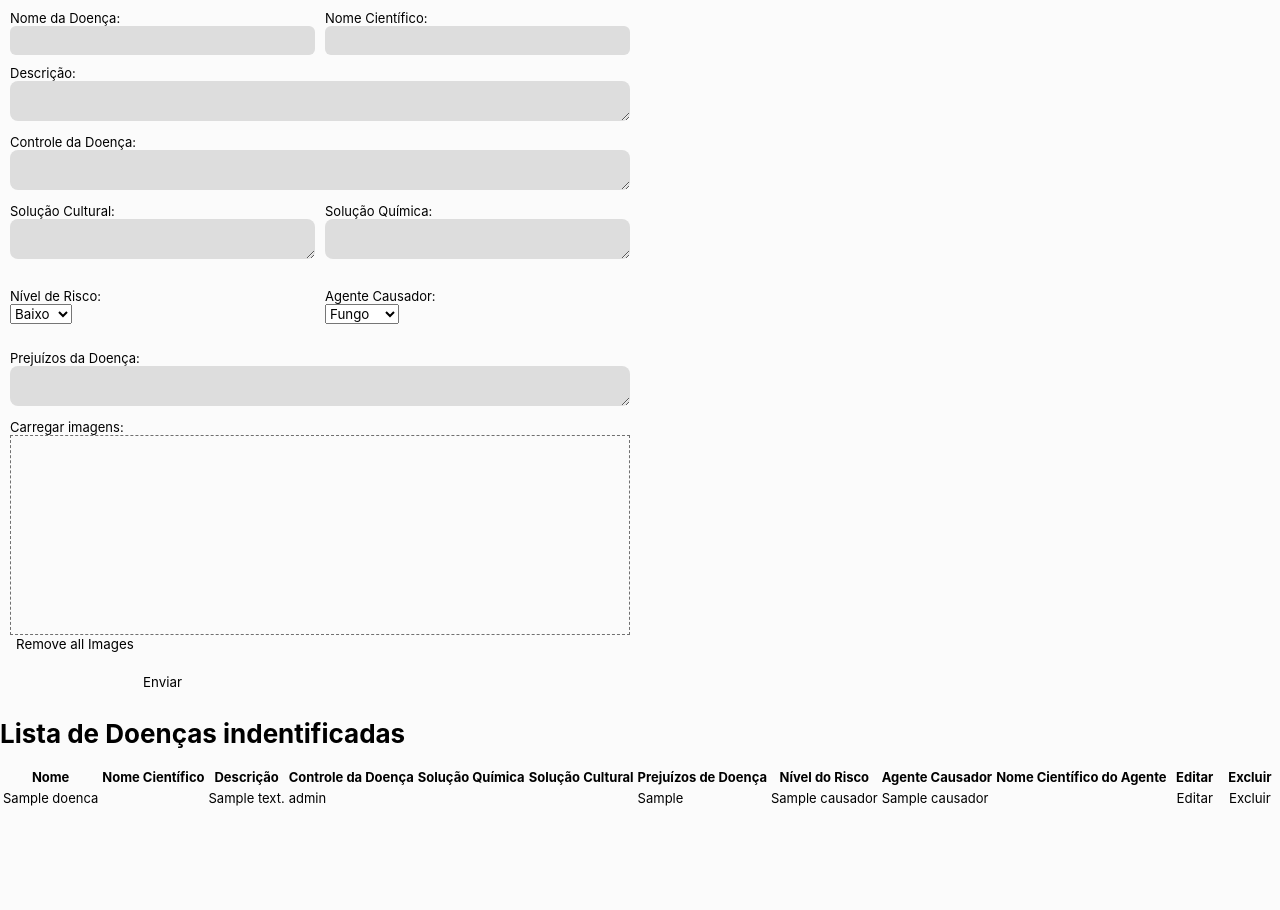
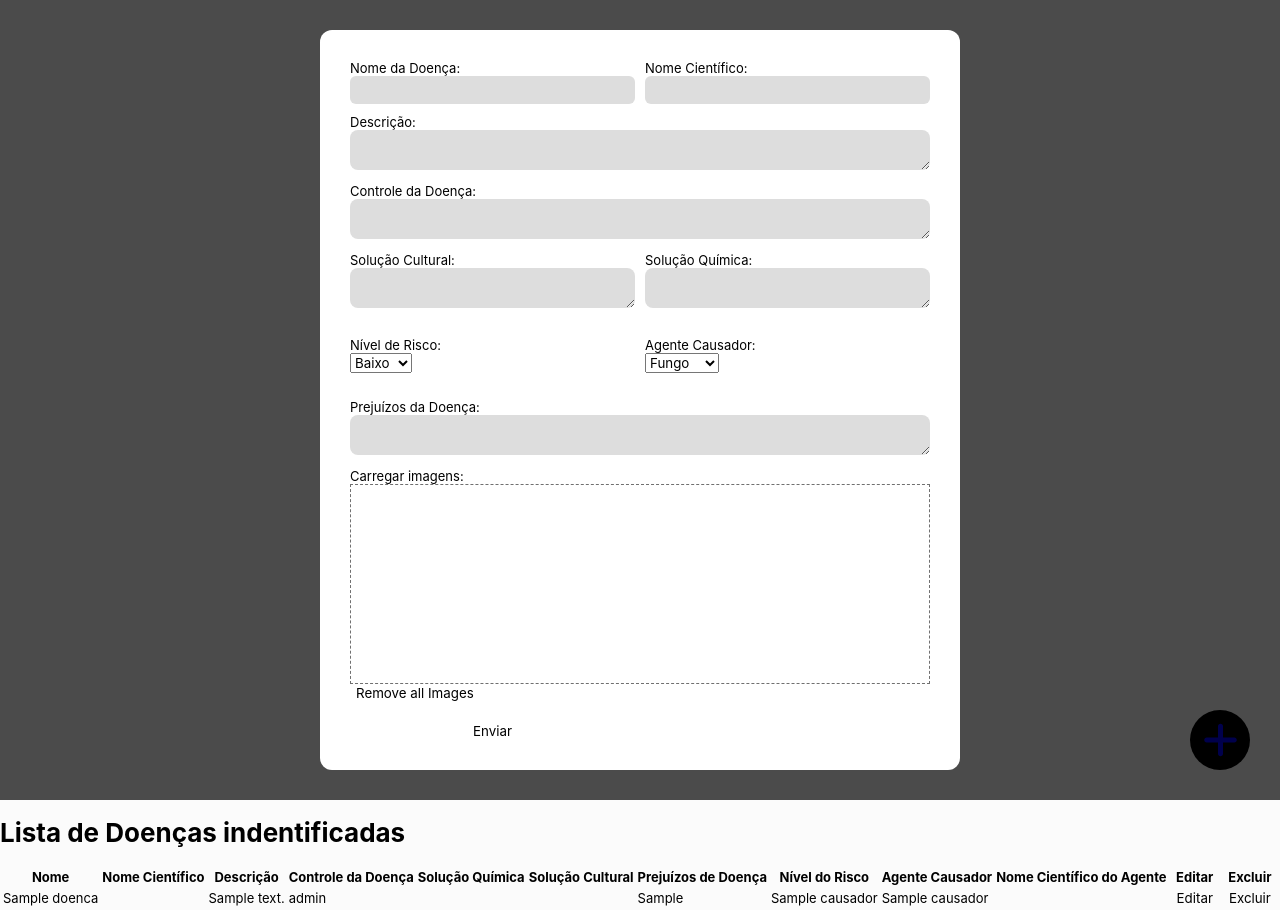
Before and after one commit to ViniciusCuest/Infinity-squad-website, a PHP site: page /CMS/MusaGo/ in a window 1280 px wide. Before the commit the page ends 806 px from the top, so only its background shows below. Run offline with PHP 8.4, Linux system fonts and the light colour scheme; tables that the repository leaves empty or names only in its code hold one stand-in row (values such as "Sample post"); data that the repository does not hold is empty.

Commit message:
New features

```diff
--- a/CMS/MusaGo/index.php
+++ b/CMS/MusaGo/index.php
@@ -11,6 +11,7 @@
 
 <body id="body">
    <form class="form-grid" action="../src/php/insert.php" method="post" enctype="multipart/form-data">
+      <div class="grid">
          <div class="diseaseName">
             <label for="nomeDoenca">Nome da Doença:</label><br>
             <input type="text" class="input-box" id="nomeDoenca" name="nomeDoenca"><br>
@@ -53,7 +54,7 @@
          </div>
          <div class="losses">
             <label for="prejuizos">Prejuízos da Doença:</label><br>
-         <textarea id="prejuizos"name="prejuizos"></textarea><br>
+            <textarea id="prejuizos" name="prejuizos"></textarea><br>
          </div>
          <div class="fileArea">
             <label for="imagensDoenca">Carregar imagens:</label><br>
@@ -68,6 +69,7 @@
          </div>
          <div class="submitButton"></div>
          <button type="submit" name="enviarDoenca">Enviar</button>
+      </div>
    </form>
    <h1>Lista de Doenças indentificadas</h1>
    <table>
@@ -132,10 +134,21 @@
          ?>
       </tbody>
    </table>
+   <button id="openAddDiseaseModal" class="float-button">
+      <svg class="icons sm" xmlns="http://www.w3.org/2000/svg" viewBox="0 0 448 512"><!--! Font Awesome Pro 6.4.0 by @fontawesome - https://fontawesome.com License - https://fontawesome.com/license (Commercial License) Copyright 2023 Fonticons, Inc. -->
+         <path d="M256 80c0-17.7-14.3-32-32-32s-32 14.3-32 32V224H48c-17.7 0-32 14.3-32 32s14.3 32 32 32H192V432c0 17.7 14.3 32 32 32s32-14.3 32-32V288H400c17.7 0 32-14.3 32-32s-14.3-32-32-32H256V80z" />
+      </svg>
+   </button>
 </body>
 <script src="../../src/js/jquery.js"></script>
 <script>
    $(document).ready(() => {
+      $("#openAddDiseaseModal").click(() => {
+         $(".form-grid").css({"display": "block"})
+      });
+      $(".form-grid").click(() => {
+         $(".form-grid").css({"display": "none"})
+      });
       $("#openModal").click(() => {
          $("#body").append("");
       });
--- a/src/styles/index.css
+++ b/src/styles/index.css
@@ -111,10 +111,26 @@ button {
 }
 
 .form-grid {
+   z-index: 5;
+   display: flex;
+   align-items: center;
+   justify-content: center;
+   padding: 20px;
+   position: relative;
+   width: 100%;
+   height: 100vh;
+   background-color: rgba(0, 0, 0, .7);
+}
+
+.form-grid .grid {
+   position: absolute;
+   width: 50%;
+   z-index: 10;
+   background-color: white;
    display: grid;
-   width: 50%;
    gap: 10px;
-   padding: 10px;
+   padding: 30px;
+   border-radius: 12px;
    grid-template-areas:
       "diseaseName scientificName"
       "descriptionArea descriptionArea"
@@ -145,21 +161,24 @@ button {
 .descriptionArea {
    grid-area: descriptionArea;
 }
+
 .diseaseControl {
    grid-area: diseaseControl;
 }
+
 .losses {
    grid-area: losses;
 }
+
 .fileArea {
    grid-area: fileArea;
 }
+
 .submitButton {
    grid-area: submitButton;
 }
-.submitButton {
 
-}
+.submitButton {}
 
 .upload-single-image-upload-text-icon {
    width: 6rem;
@@ -508,6 +563,20 @@ button {
 
 .icons.sm {
    width: 35px;
+}
+
+.float-button {
+   display: flex;
+   align-items: center;
+   justify-content: center;
+   position: fixed;
+   width: 60px;
+   height: 60px;
+   border-radius: 50%;
+   background-color: #000;
+   bottom: 0;
+   right: 0;
+   margin: 30px;
 }
 
 .input-box {
```
Also changed, not shown: other parts of src/styles/index.css (+52 -0 lines), project/index.php (+6 -3 lines), src/assets/Background.png, src/assets/Ellipse 1.png (added), src/assets/blank-screen.png (added), src/assets/loading-screen.png (added), src/assets/loading.gif (added), src/assets/splash-screen.png (added). Lines whose indentation alone changed are shown as unchanged.
